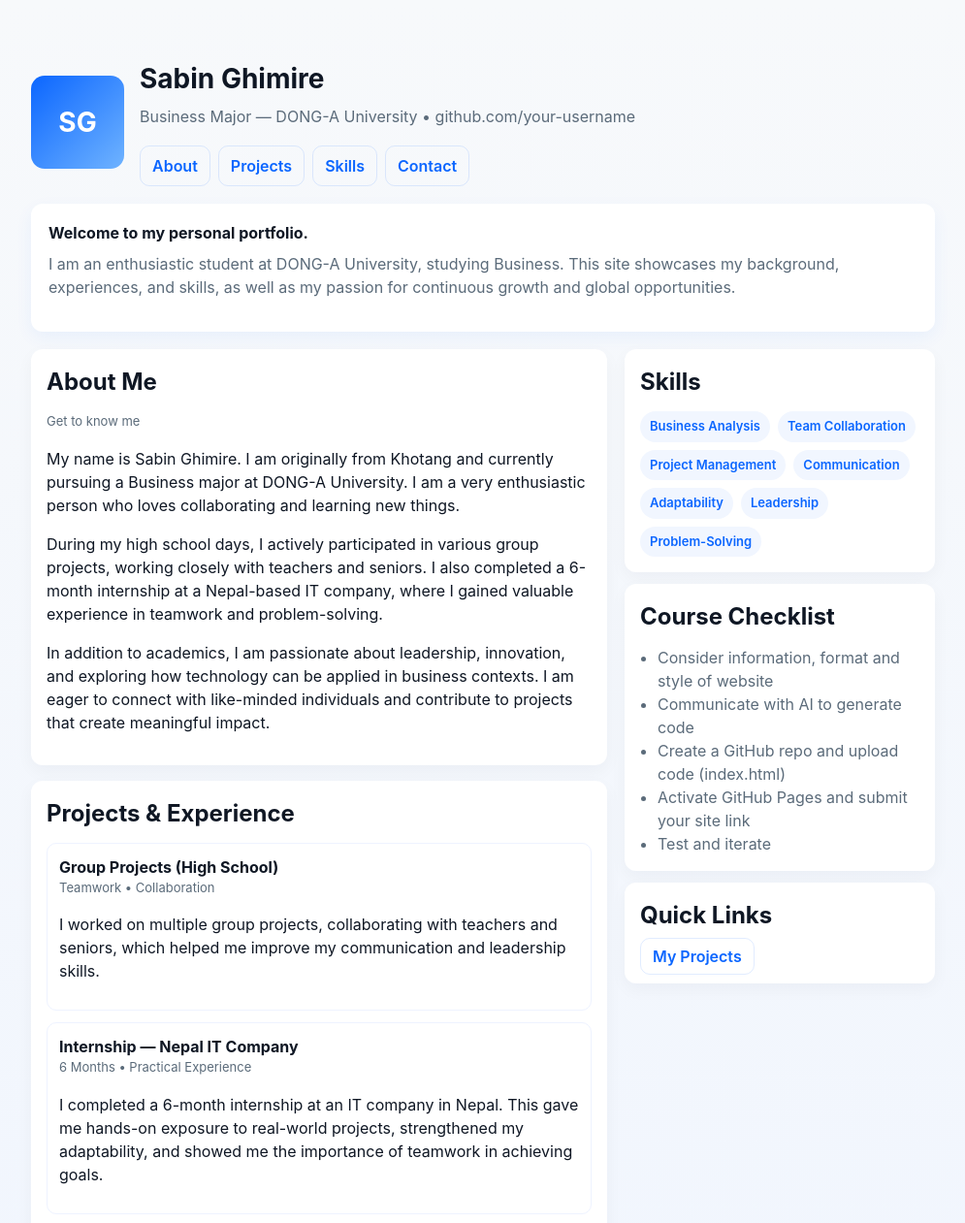
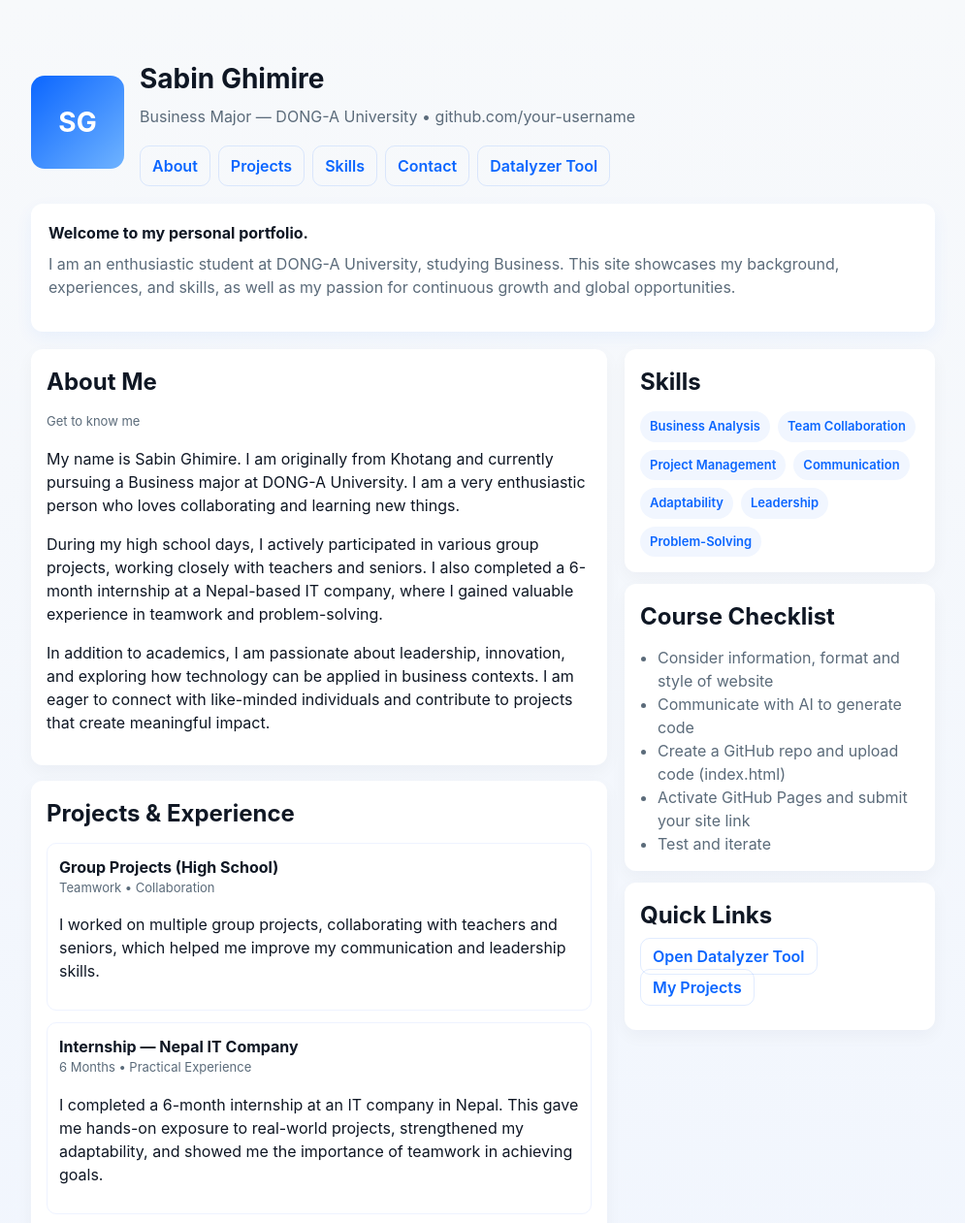
Before and after one commit to Sabin1720/Sabinwork, a plain HTML site: page index.html in a window 1280 px wide. Shown: the top 1261 px of the page at 97% size, without its empty margins (142-1137 px from the left). Drawn offline with Linux system fonts and the light colour scheme.

Commit message:
Update index.html

```diff
--- a/index.html
+++ b/index.html
@@ -42,9 +42,14 @@
           <a class="btn" href="#projects">Projects</a>
           <a class="btn" href="#skills">Skills</a>
           <a class="btn" href="#contact">Contact</a>
+
+          <!-- ⭐ Added new Datalyzer link in nav -->
+          <a class="btn" href="Datalyzer.html">Datalyzer Tool</a>
         </nav>
       </div>
-    </header><section class="hero-card">
+    </header>
+
+<section class="hero-card">
   <strong>Welcome to my personal portfolio.</strong>
   <p style="margin-top:8px;color:var(--muted)">I am an enthusiastic student at DONG-A University, studying Business. This site showcases my background, experiences, and skills, as well as my passion for continuous growth and global opportunities.</p>
 </section>
@@ -80,7 +85,6 @@
           <p>Participated in a business strategy simulation as part of my university studies, where I analyzed case studies and developed creative solutions for growth and sustainability.</p>
         </article>
 
-        <!-- Added Links -->
         <article class="project">
           <strong>Python Learning (ChatGPT)</strong>
           <div class="meta">Self Learning • AI-Assisted Coding</div>
@@ -110,7 +114,7 @@
 
   <aside>
     <div class="card">
-      <h2>Skills</h2>
+      <h2 id="skills">Skills</h2>
       <ul class="skills">
         <li>Business Analysis</li>
         <li>Team Collaboration</li>
@@ -135,7 +139,11 @@
 
     <div class="card" style="margin-top:12px">
       <h2>Quick Links</h2>
-      <p style="margin:0"><a class="btn" href="#projects">My Projects</a></p>
+
+      <!-- ⭐ Added new Datalyzer Button here -->
+      <p style="margin:0"><a class="btn" href="Datalyzer.html">Open Datalyzer Tool</a></p>
+
+      <p style="margin-top:8px"><a class="btn" href="#projects">My Projects</a></p>
     </div>
   </aside>
 </div>
```
